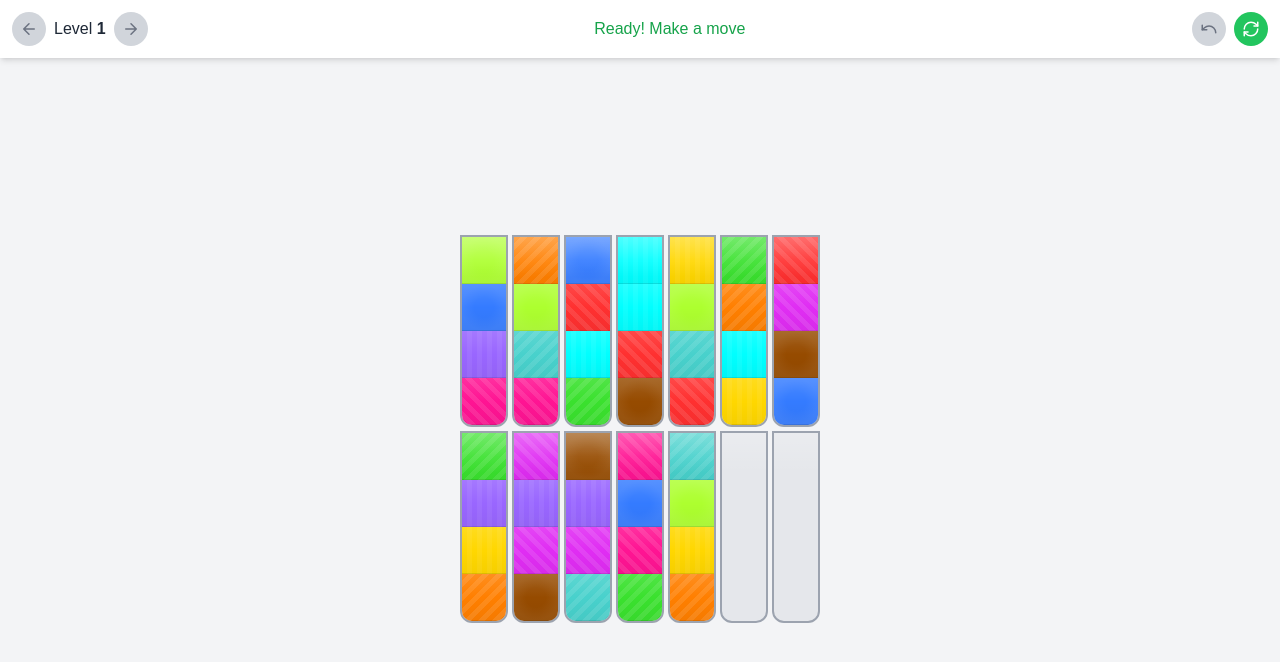
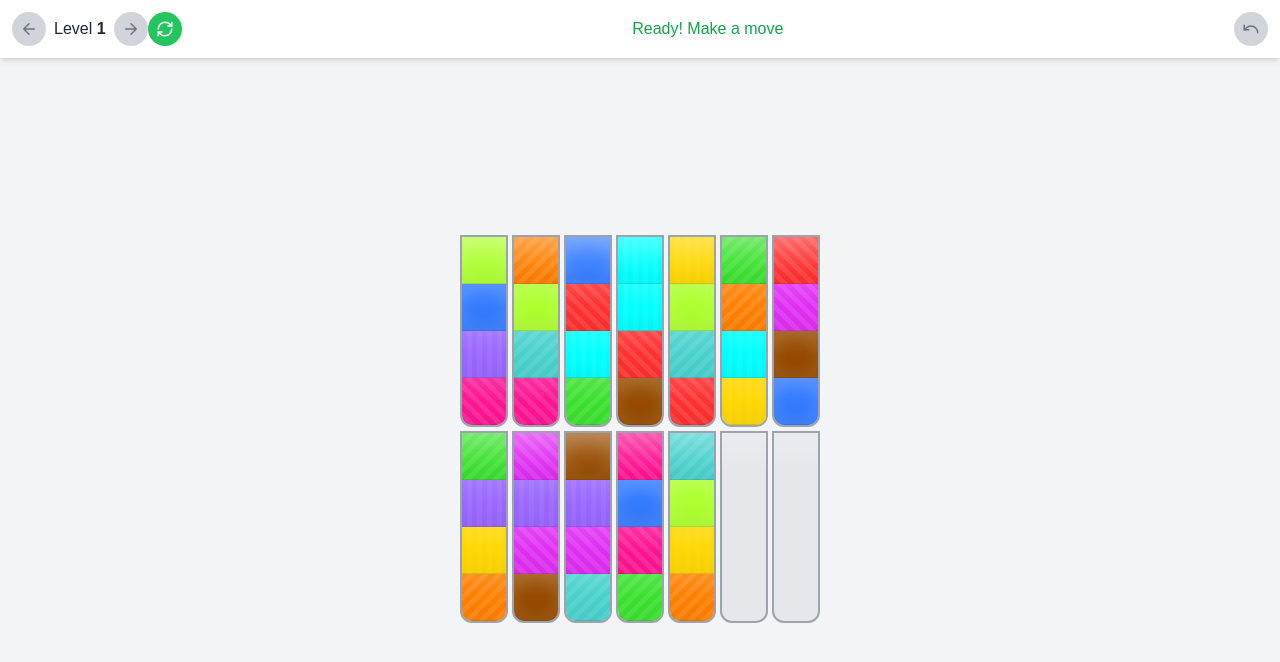
Before and after one commit to paleite/water-sort-puzzle, a Next.js app: page / in a window 1280 px wide. Shown: the top 662 px of the page. Built offline with nearby package versions, Linux system fonts and the light colour scheme.

Commit message:
Move buttons and add dialog window to reset

```diff
--- a/src/components/artifact.tsx
+++ b/src/components/artifact.tsx
@@ -3,6 +3,16 @@ import React, { useCallback, useEffect, useRef, useState } from "react";
 import { AlertCircle, Award, RefreshCw, Undo } from "lucide-react";
 
 import { useGameStore } from "@/lib/store";
+import {
+  Dialog,
+  DialogContent,
+  DialogDescription,
+  DialogFooter,
+  DialogHeader,
+  DialogTitle,
+  DialogTrigger,
+} from "@/components/ui/dialog";
+import { Button } from "@/components/ui/button";
 
 // Game constants
 const VIAL_COUNT = 14;
@@ -105,6 +115,7 @@ function WaterSortGame() {
     GAME_STATE.INITIALIZING,
   );
   const [error, setError] = useState<string | null>(null);
+  const [showNewGameDialog, setShowNewGameDialog] = useState(false);
 
   // Level system - using zustand store with persistence
   const { currentLevel, highestLevel, setCurrentLevel, incrementHighestLevel } =
@@ -494,6 +505,7 @@ function WaterSortGame() {
 
   // Start a new game (alias for restarting current level)
   const startNewGame = useCallback((): void => {
+    setShowNewGameDialog(false);
     startLevel(currentLevel);
   }, [currentLevel, startLevel]);
 
@@ -1011,6 +1023,50 @@ function WaterSortGame() {
                 <path d="M5 12h14M12 5l7 7-7 7" />
               </svg>
             </button>
+
+            <Dialog
+              open={showNewGameDialog}
+              onOpenChange={setShowNewGameDialog}
+            >
+              <DialogTrigger asChild>
+                <button
+                  className={`flex items-center rounded-full p-2 ${
+                    gameState === GAME_STATE.INITIALIZING
+                      ? "cursor-not-allowed bg-gray-300 text-gray-500"
+                      : "bg-green-500 text-white hover:bg-green-600"
+                  }`}
+                  disabled={gameState === GAME_STATE.INITIALIZING}
+                  type="button"
+                >
+                  <RefreshCw
+                    className={
+                      gameState === GAME_STATE.INITIALIZING
+                        ? "animate-spin"
+                        : ""
+                    }
+                    size={18}
+                  />
+                </button>
+              </DialogTrigger>
+              <DialogContent>
+                <DialogHeader>
+                  <DialogTitle>Start New Game</DialogTitle>
+                  <DialogDescription>
+                    Are you sure you want to restart the current level? This
+                    will reset all your moves.
+                  </DialogDescription>
+                </DialogHeader>
+                <DialogFooter>
+                  <Button
+                    variant="outline"
+                    onClick={() => setShowNewGameDialog(false)}
+                  >
+                    Cancel
+                  </Button>
+                  <Button onClick={startNewGame}>Start New Game</Button>
+                </DialogFooter>
+              </DialogContent>
+            </Dialog>
           </div>
 
           {/* Status */}
@@ -1063,24 +1119,6 @@ function WaterSortGame() {
             >
               <Undo size={18} />
             </button>
-
-            <button
-              className={`flex items-center rounded-full p-2 ${
-                gameState === GAME_STATE.INITIALIZING
-                  ? "cursor-not-allowed bg-gray-300 text-gray-500"
-                  : "bg-green-500 text-white hover:bg-green-600"
-              }`}
-              disabled={gameState === GAME_STATE.INITIALIZING}
-              type="button"
-              onClick={startNewGame}
-            >
-              <RefreshCw
-                className={
-                  gameState === GAME_STATE.INITIALIZING ? "animate-spin" : ""
-                }
-                size={18}
-              />
-            </button>
           </div>
         </div>
 
```
